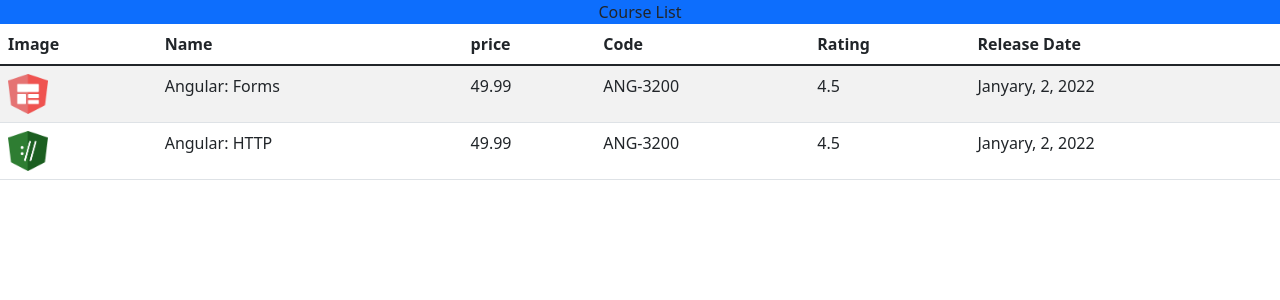
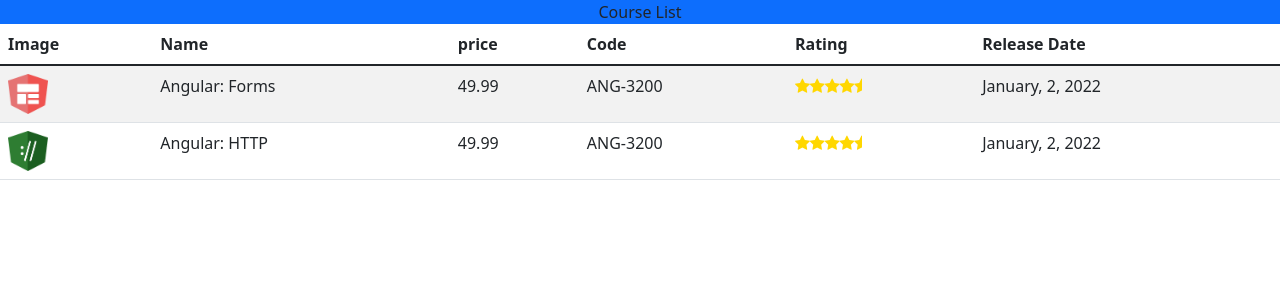
Before and after one commit to guilhermehba/course-manager, an Angular app: page / in a window 1280 px wide. Shown: the top 300 px of the page. Built offline with nearby package versions, Linux system fonts and the light colour scheme.

Commit message:
second commit

```diff
--- a/angular.json
+++ b/angular.json
@@ -27,8 +27,8 @@
               "src/assets"
             ],
             "styles": [
-              "src/styles.css",
-              "./node_modules/bootstrap/dist/css/bootstrap.min.css"
+              "./node_modules/bootstrap/dist/css/bootstrap.min.css",
+              "src/styles.css"
             ],
             "scripts": ["./node_modules/bootstrap/dist/js/bootstrap.bundle.min.js"]
           },
--- a/src/app/courses/course-list/course-list.component.html
+++ b/src/app/courses/course-list/course-list.component.html
@@ -16,7 +16,7 @@
       <td>{{course.name}}</td>
       <td>{{course.price}}</td>
       <td>{{course.code}}</td>
-      <td>{{course.rating}}</td>
+      <td><app-star [rating]="course.rating"></app-star></td>
       <td>{{course.releaseDate}}</td>
     </tr>
   </tbody>
--- a/src/app/courses/course-list/course-list.component.ts
+++ b/src/app/courses/course-list/course-list.component.ts
@@ -20,7 +20,7 @@ export class CourseListComponent implements OnInit {
         code: 'ANG-3200',
         duration: 120,
         rating: 4.5,
-        releaseDate:'Janyary, 2, 2022'
+        releaseDate:'January, 2, 2022'
 
       },
       {
@@ -31,7 +31,7 @@ export class CourseListComponent implements OnInit {
         code: 'ANG-3200',
         duration: 120,
         rating: 4.5,
-        releaseDate:'Janyary, 2, 2022'
+        releaseDate:'January, 2, 2022'
 
       }
     ]
--- a/src/app/star/star.component.css
+++ b/src/app/star/star.component.css
@@ -0,0 +1,4 @@
+.crop{
+  overflow: hidden;
+  color: gold;
+}
--- a/src/app/star/star.component.html
+++ b/src/app/star/star.component.html
@@ -1 +1,9 @@
-<p>star works!</p>
+<div class="crop" [style.width.px]="starWidth" [title]="rating">
+  <div style="width: 100px;">
+    <span class="fa fa-star"></span>
+    <span class="fa fa-star"></span>
+    <span class="fa fa-star"></span>
+    <span class="fa fa-star"></span>
+    <span class="fa fa-star"></span>
+  </div>
+</div>
--- a/src/app/star/star.component.ts
+++ b/src/app/star/star.component.ts
@@ -1,15 +1,16 @@
-import { Component, OnInit } from '@angular/core';
+import { Component, Input, OnChanges, SimpleChanges } from '@angular/core';
 
 @Component({
   selector: 'app-star',
   templateUrl: './star.component.html',
-  styleUrls: ['./star.component.css']
+  styleUrls: ['./star.component.css'],
 })
-export class StarComponent implements OnInit {
+export class StarComponent implements OnChanges {
+  @Input() rating: number = 0;
 
-  constructor() { }
-
-  ngOnInit(): void {
+  starWidth!: number;
+  constructor() {}
+  ngOnChanges(): void {
+    this.starWidth = (this.rating * 74) / 5;
   }
-
 }
--- a/src/styles.css
+++ b/src/styles.css
@@ -1 +1,2 @@
 /* You can add global styles to this file, and also import other style files */
+@import url('/node_modules/font-awesome/css/font-awesome.min.css');
```
